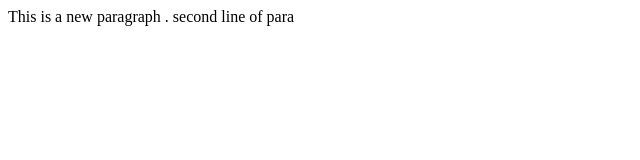
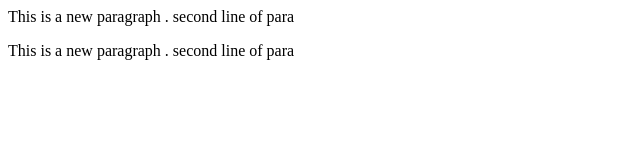
Before and after one commit to Abhidazz/localrepo, a plain HTML site: page LocalRepo/index.html in a window 1280 px wide. Shown: the whole page, without its empty margins (0-640 px from the left). Drawn offline with Linux system fonts and the light colour scheme.

Commit message:
add change

```diff
--- a/LocalRepo/index.html
+++ b/LocalRepo/index.html
@@ -2,3 +2,7 @@
     This is a new paragraph .
     second line of para
 </p>
+<p>
+    This is a new paragraph .
+    second line of para
+</p>
```
